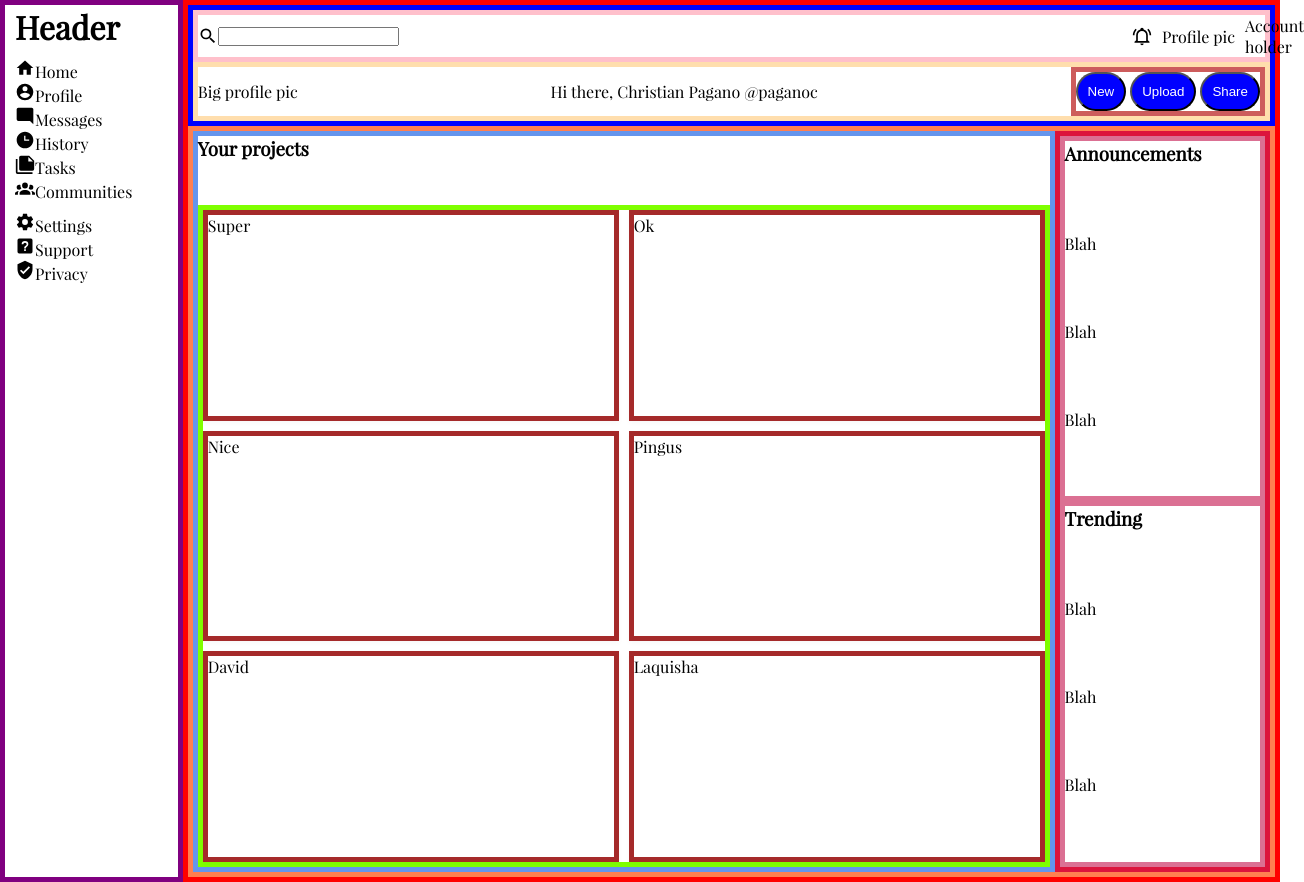
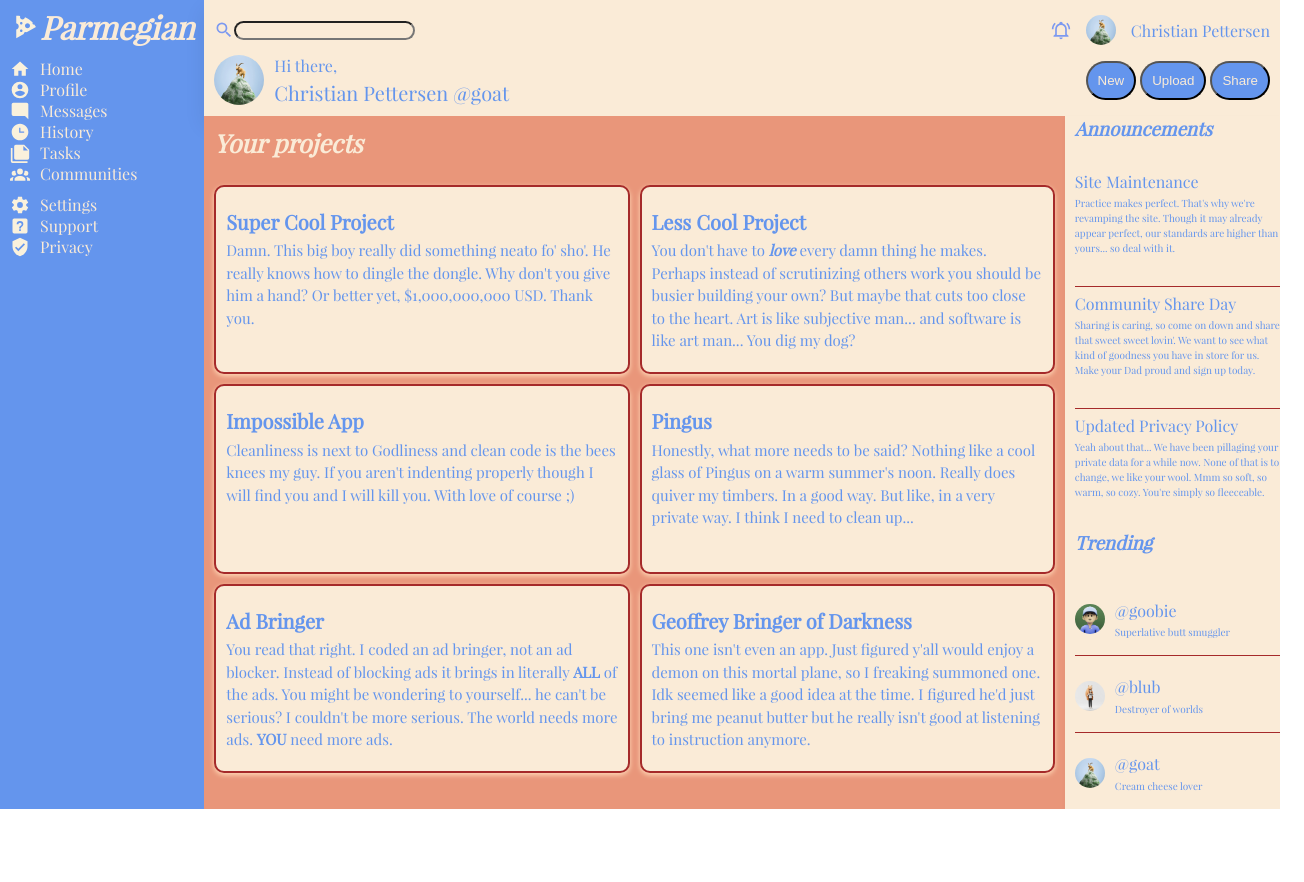
Before and after one commit to chrispycodingz/dashboard, a plain HTML site: page index.html in a window 1280 px wide. Shown: the whole page, 1304 px wide, since content can reach past the window. After the commit the page ends 809 px from the top, so only its background shows below. Drawn offline with Linux system fonts and the light colour scheme.

Commit message:
Project complete

```diff
--- a/index.html
+++ b/index.html
@@ -9,12 +9,12 @@
 <body>
     <div class="page">
         <div class="sidebar">
-            <h1>Header</h1>
+            <h1 class="header"><img class="cheese" src="./icons/cheese.svg" alt="cheese icon"> Parmegian</h1>
 
             <nav class="menu">
                 <ul class="nav">
                     <li><img class="home" src="./icons/home.svg" alt="home">Home</li>
-                    <li><img class="account" src="./icons/account-circle.svg" alt="account icon">Profile</li>
+                    <li><img class="profile" src="./icons/account-circle.svg" alt="profile icon">Profile</li>
                     <li><img class="message" src="./icons/message-reply.svg" alt="messages">Messages</li>
                     <li><img class="history" src="./icons/clock-time-three.svg" alt="clock">History</li>
                     <li><img class="tasks" src="./icons/note-multiple.svg" alt="tasks">Tasks</li>
@@ -32,17 +32,16 @@
                 <div class="row1">
                     <div class="searchapparatus">
                         <img class="magnifying" src="./icons/magnify.svg" alt="magnifying glass">
-                        <input type="search">
+                        <input type="search" class="search">
                     </div>
                     <div class="rightcontent">
                         <img class="bell" src="./icons/bell-ring-outline.svg" alt="notification bell">
-                        <div class="profilepic">Profile pic</div>
-                        <div class="account">Account holder</div>
+                        <img class="smallpic" src="./icons/goat.jpg" alt="profilepic small">
+                        <div class="account">Christian Pettersen</div>
                     </div>
                 </div>
                 <div class="row2">
-                    <div class="bigpic">Big profile pic</div>
-                    <div class="greeting">Hi there, Christian Pagano @paganoc</div>
+                    <div class="greeting"><img class="bigpic" src="./icons/goat.jpg" alt="goat"><div class="subgreeting">Hi there,<p class="greetdetail">Christian Pettersen @goat</p></div></div>
                     <div class="buttons">
                         <button class="new">New</button>
                         <button class="upload">Upload</button>
@@ -54,27 +53,36 @@
                 <div class="projects">
                     <h3 class="projectsheader">Your projects</h3>
                     <div class="cards">
-                        <div class="card">Super</div>
-                        <div class="card">Ok</div>
-                        <div class="card">Nice</div>
-                        <div class="card">Pingus</div>
-                        <div class="card">David</div>
-                        <div class="card">Laquisha</div>
+                        <div class="card">Super Cool Project<p class="crddescription">
+                            Damn. This big boy really did something neato fo' sho'. He really knows how to dingle the dongle. Why don't you give him a hand? Or better yet, $1,000,000,000 USD. Thank you.
+
+                        </p></div>
+                        <div class="card">Less Cool Project<p class="crddescription">You don't have to <strong><em>love</em></strong> every damn thing he makes. Perhaps instead of scrutinizing others work you should be busier building your own? But maybe that cuts too close to the heart. Art is like subjective man... and software is like art man... You dig my dog?</en></p></div>
+                        <div class="card">Impossible App<p class="crddescription">Cleanliness is next to Godliness and clean code is the bees knees my guy. If you aren't indenting properly though I will find you and I will kill you. With love of course ;) </p> </div>
+                        <div class="card">Pingus<p class="crddescription">Honestly, what more needs to be said? Nothing like a cool glass of Pingus on a warm summer's noon. Really does quiver my timbers. In a good way. But like, in a very private way. I think I need to clean up... </p></div>
+                        <div class="card">Ad Bringer<p class="crddescription">You read that right. I coded an ad bringer, not an ad blocker. Instead of blocking ads it brings in literally <strong>ALL</strong> of the ads. You might be wondering to yourself... he can't be serious? I couldn't be more serious. The world needs more ads. <strong>YOU</strong> need more ads.</p></div>
+                        <div class="card">Geoffrey Bringer of Darkness<p class="crddescription">This one isn't even an app. Just figured y'all would enjoy a demon on this mortal plane, so I freaking summoned one. Idk seemed like a good idea at the time. I figured he'd just bring me peanut butter but he really isn't good at listening to instruction anymore.</p></div>
                     </div>
                 </div>
                 <div class="trendannounce">
                     <div class="announcements">
                         <h3 class="announceheader">Announcements</h3>
-                        <div>Blah</div>
-                        <div>Blah</div>
-                        <div>Blah</div>
+                        <div class="blah1">Site Maintenance
+                            <p>Practice makes perfect. That's why we're revamping the site. Though it may already appear perfect, our standards are higher than yours... so deal with it.  </p>
+                        </div>
+                        <div class="blah2">Community Share Day
+                            <p>Sharing is caring, so come on down and share that sweet sweet lovin'. We want to see what kind of goodness you have in store for us. Make your Dad proud and sign up today.</p>
+                        </div>
+                        <div class="blah3">Updated Privacy Policy
+                            <p>Yeah about that... We have been pillaging your private data for a while now. None of that is to change, we like your wool. Mmm so soft, so warm, so cozy. You're simply so fleeceable.</p>
+                        </div>
 
                     </div>
                     <div class="trending">
                         <h3 class="trendingheader">Trending</h3>
-                        <div>Blah</div>
-                        <div>Blah</div>
-                        <div>Blah</div>
+                        <div class="profile1"><img class="goobie" src="./icons/goobie.jpg" alt="goobie"><div class="subgoob">@goobie<p>Superlative butt smuggler</p></div></div>
+                        <div class="profile2"><img class="blub" src="./icons/blub.jpg" alt="blub"><div class="subblub">@blub<p>Destroyer of worlds</p></div></div>
+                        <div class="profile3"><img class="goat" src="./icons/goat.jpg" alt="goat"><div class="subgoat">@goat<p class="goatcream">Cream cheese lover</p></div></div>
                     </div>
                 </div>
             </div>
--- a/styles.css
+++ b/styles.css
@@ -29,13 +29,17 @@
     grid-template-rows: 1fr 6fr;
 }
 .sidebar {
-    border: 5px solid purple;
+    padding-top: 5px;
+    padding-right: 10px;
     grid-row: span 2;
     padding-left: 10px;
+    background: cornflowerblue;
+    color: antiquewhite;
 }
-.menu li {
-    list-style-type: none;
+li img, .header img {
+    filter: brightness(0) saturate(100%) invert(98%) sepia(31%) saturate(541%) hue-rotate(313deg) brightness(101%) contrast(96%);
 }
+
 .menu  {
     padding-top: 10px;
     display: flex;
@@ -43,25 +47,65 @@
     gap: 10px;
 }
 .main   {
+
     display: grid;
-    border: 5px solid red;
     grid-template-rows: subgrid;
     grid-row: span 2;
 }
 .banner {
-    border: 5px solid blue;
+    padding-left: 10px;
+    padding-right: 10px;
     display: grid;
     grid-template-columns: 4fr 2fr;
     align-items: center;
+    grid-template-rows: auto 1fr;
+    background-color:antiquewhite;
+    color: cornflowerblue;
+    box-shadow: 0 10px 20px rgba(0, 0, 0, 0.08);
 }
-.magnifying, .bell, .home, .account, .message, .history, .tasks, .communities, .settings, .support, .privacy {
+.banner img {
+    filter: invert(61%) sepia(31%) saturate(1512%) hue-rotate(196deg) brightness(97%) contrast(94%);
+}
+.magnifying, .bell, .home, .profile, .message, .history, .tasks, .communities, .settings, .support, .privacy {
     width: 20px;
+    aspect-ratio: 1;
+}
+.goobie, .blub , .goat {
+    width: 30px;
+    aspect-ratio: 1;
+    border-radius: 50%;
+}
+.nav > li, .tools > li {
+    display: flex;
+    align-items: center;
+    gap: 10px;
+
+}
+.projectsheader {
+    color: antiquewhite;
+    font-size: 25px;
+    padding-left: 10px;
+    padding-top: 10px;
+}
+.header,  .projectsheader, .announceheader, .trendingheader {
+    font-style: italic;
+}
+.search {
+    background-color: antiquewhite;
+    border-radius: 10px;
+}
+.header {
+    display: flex;
+    align-items: center;
+}
+.header img {
+    width: 30px;
     aspect-ratio: 1;
 }
 
 .row1 {
+    padding-top: 15px;
     grid-column: span 2;
-    border: 5px solid pink;
     display: grid;
     grid-auto-flow: column;
     gap: 10px;
@@ -76,10 +120,12 @@
     display: grid;
     justify-content: flex-end;
     grid-auto-flow: column;
-    gap: 10px;
+    gap: 15px;
     align-items: center;
+    white-space: nowrap;
+}
+.bell, .profilepic, .account {
     min-width: 0;
-    min-height: 0;
 }
 .row2 {
     display: grid;
@@ -88,52 +134,114 @@
     grid-auto-flow: column;
     gap: 10px;
     align-items: center;
-    border: 5px solid navajowhite;
+    padding-top: 10px;
+    padding-bottom: 10px;
 }
 button {
     padding: 10px;
-    background-color: blue;
-    color: white;
+    background-color: cornflowerblue;
+    color: antiquewhite;
     border-radius: 20px;
 }
 .buttons {
-    border: 5px solid indianred;
+
     gap: 10px;
 }
 .dashboard {
    display: grid;
    grid-template-rows: 1fr 3fr 3fr 3fr;
    grid-template-columns: 4fr 1fr;
-   border: 5px solid coral;
+
+   background-color: darksalmon;
 }
 .cards {
     display: grid;
-    border: 5px solid chartreuse;
+    padding-right: 10px;
+    padding-left: 10px;
     grid-template-rows: 2fr 2fr 2fr;
     grid-template-columns: 2fr 2fr;
     grid-row: 2 / -1;
     gap: 10px;
+    padding-bottom: 35px;
 }
 .card {
-    border: 5px solid brown;
-    box-shadow: 0 2px 5px rgba(0, 0, 0, 0.03);
+    border: 2.5px solid brown;
+    box-shadow: 0 2px 5px peachpuff;
+    padding-left: 10px;
+    padding-right: 10px;
+    line-height: 1.5;
 }
-.card:hover {
-    box-shadow: 0 10px 20px rgba(0, 0, 0, 0.08);
-}
+
 .projects {
     display: grid;
     grid-template-rows: subgrid;
-    border: 5px solid cornflowerblue;
+
     grid-row: span 4;
 }
 .trendannounce {
+    box-shadow: 0 2px 5px rgba(0, 0, 0, 0.03);
     display: grid;
     grid-template-row: subgrid;
     grid-row: span 4;
-    border: 5px solid crimson;
 }
 .announcements, .trending {
     display: grid;
-    border: 5px solid palevioletred;
+
+    background: antiquewhite;
+    color: cornflowerblue;
+    padding-left: 10px;
 }
+.card {
+    background-color: antiquewhite;
+    color: cornflowerblue;
+    border-radius: 10px;
+    padding-top: 20px;
+    padding-left: 10px;
+    font-weight: bold;
+    font-size: 20px;
+}
+.blah1, .blah2, .profile1, .profile2 {
+    border-bottom: 1px solid brown;
+    line-height: 1.5;
+}
+.blah2, .blah3, .profile2, .profile3 {
+    padding-top: 5px;
+    line-height: 1.5;
+}
+.profile1, .profile2, .profile3 {
+    display: flex;
+    align-items: center;
+    gap: 10px;
+}
+p, .crddescription {
+    padding-top: 2.5px;
+    font-size: 10px;
+}
+.card > .crddescription {
+    font-size: 15px;
+    font-weight: normal;
+}
+.subgoat, .subblub, .subgreeting {
+    display: flex;
+    flex-direction: column;
+}
+.bigpic {
+    width: 50px;
+    aspect-ratio: 1;
+    border-radius: 50%;
+    filter: none !important;
+}
+.smallpic {
+    width: 30px;
+    aspect-ratio: 1;
+    border-radius: 50%;
+    filter: none !important;
+}
+.greeting {
+    display: flex;
+    align-items: center;
+    gap: 10px;
+}
+.greetdetail {
+    font-size: 20px;
+}
```
Also changed, not shown: icons/blub.jpg (added), icons/cheese.svg (added), icons/goat.jpg (added), icons/goobie.jpg (added).
